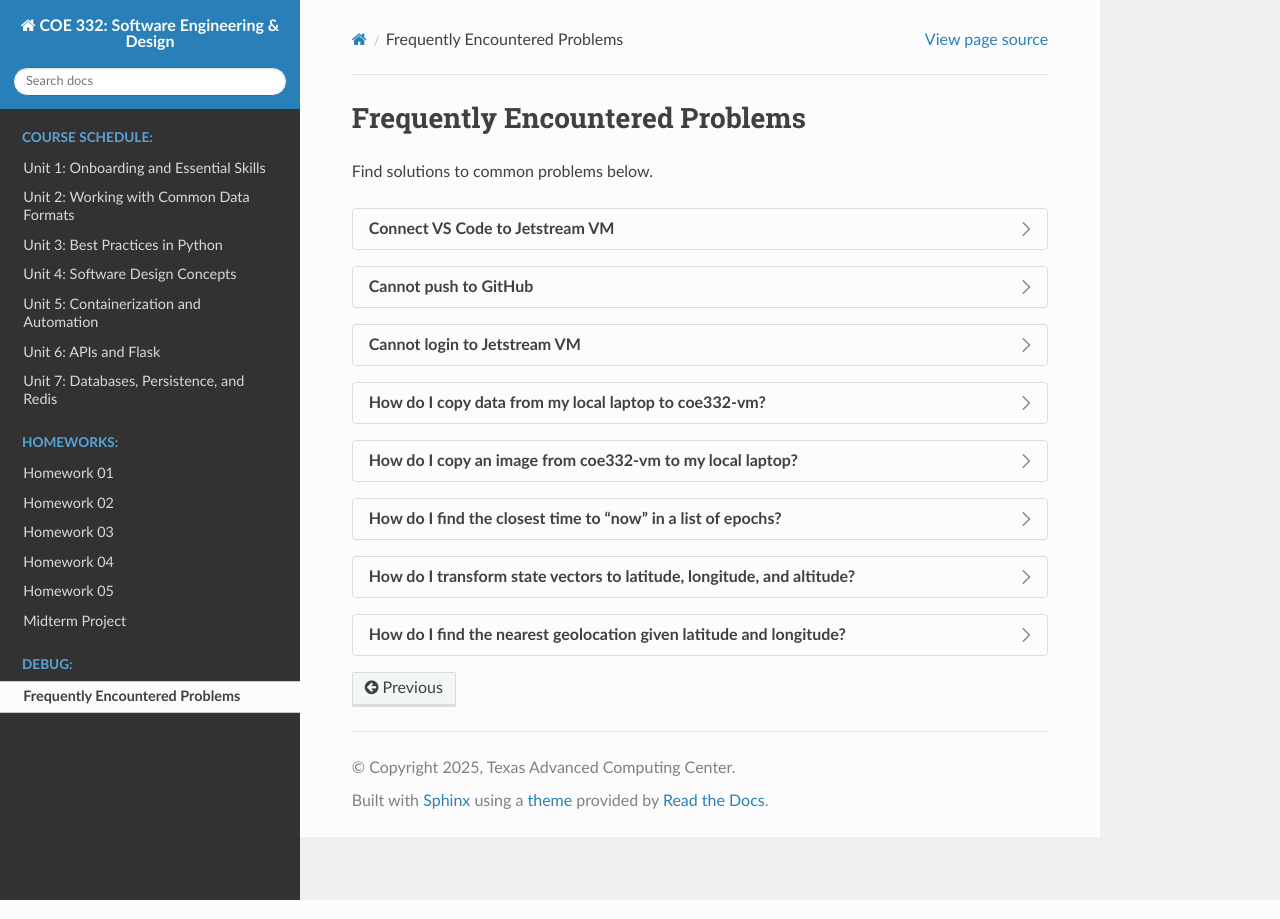
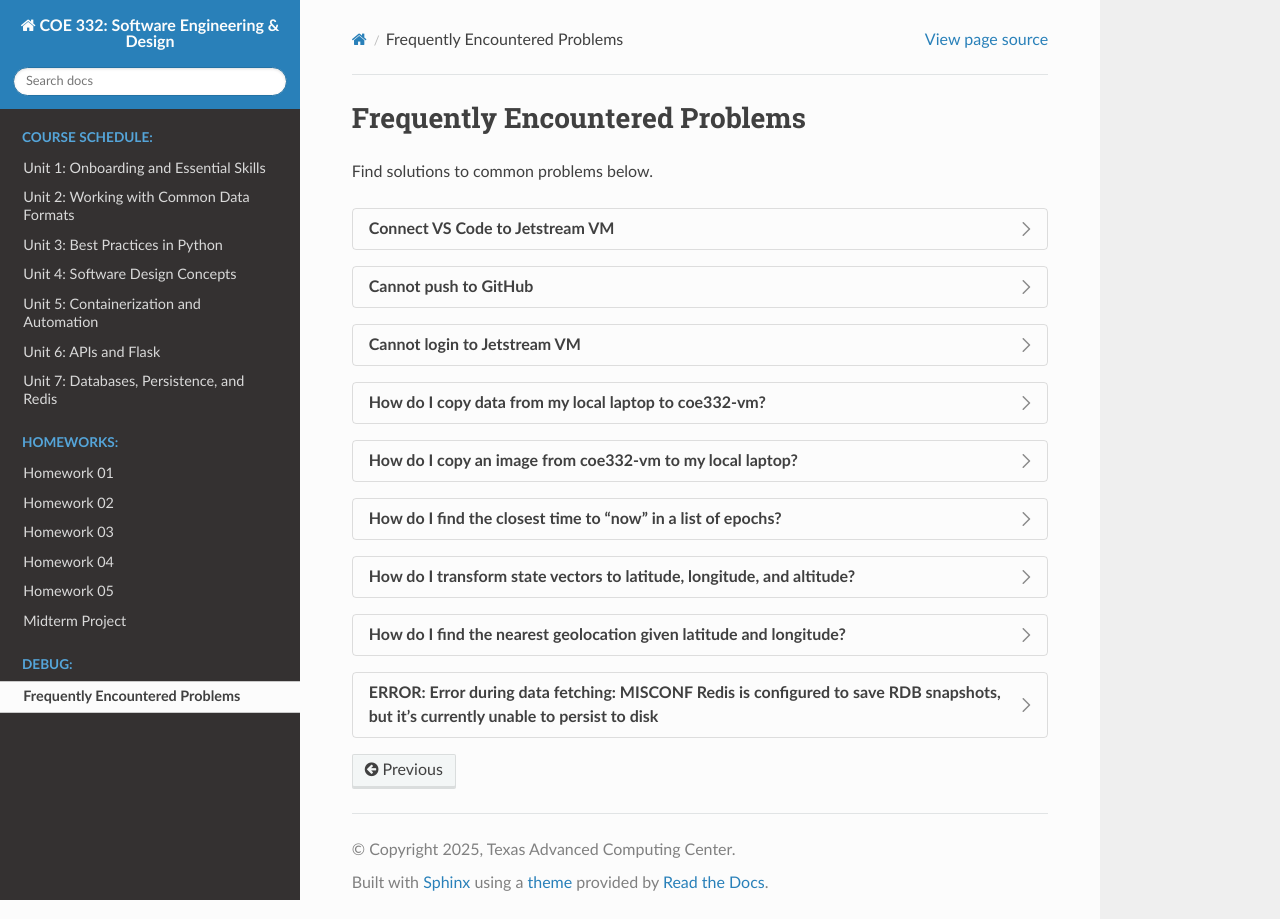
Before and after one commit to TACC/coe-332-sp25, a Sphinx documentation site: the page built from docs/faq/faq.rst, in a window 1280 px wide. Built offline with Sphinx 7.4.7 and the Read the Docs theme 3.1.0, drawn with Linux system fonts in a browser that asks for light colours; some of the changed lines change nothing that is shown.

Commit message:
added faq on redis

```diff
--- a/docs/faq/faq.rst
+++ b/docs/faq/faq.rst
@@ -263,3 +263,30 @@
    and easy. You can chose others, though. More details here:
 
    https://geopy.readthedocs.io/en/stable/#module-geopy.geocoders
+
+
+
+.. dropdown:: ERROR: Error during data fetching: MISCONF Redis is configured to save RDB snapshots, but it's currently unable to persist to disk
+
+   This is a very common error when working with Redis databases. The error
+   indicates that Redis is trying to save a snapshot of the database to disk,
+   usually to a folder called "/data", but it is unable to do so. The most
+   frequent cause of this problem is that the Docker daemon created that folder
+   for you. If Docker makes that folder for you, it inherits improper permissions
+   that make it difficult to work with. The solution is to remove the bad folder
+   that Docker made, and make a new folder yourself with the correct permissions.
+
+   Navigate to where your code is, listing the files to confirm that there is
+   a folder called “data”, and remove the folder like this:
+
+   .. code-block:: console
+
+      sudo rm -rf data
+
+   Then remake the folder yourself. This way it will have proper permissions:
+
+   .. code-block:: console
+
+      mkdir data
+
+   Re-launch your containers and then Redis should be able to write to the database.
```
